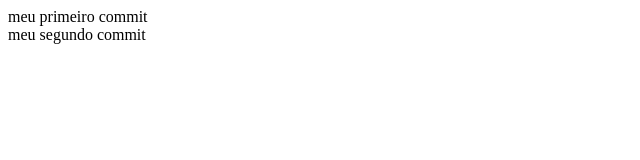
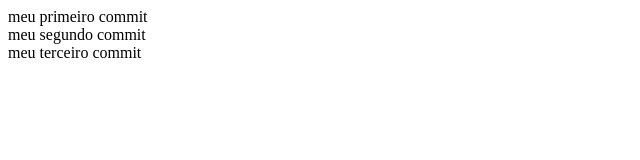
Before and after one commit to Dheniffeerr/primeiro_commit, a plain HTML site: page index.html in a window 1280 px wide. Shown: the whole page, without its empty margins (0-640 px from the left). Drawn offline with Linux system fonts and the light colour scheme.

Commit message:
terceiro_commit

```diff
--- a/index.html
+++ b/index.html
@@ -4,8 +4,8 @@
  </head>
  <body>
  meu primeiro commit<br>
- meu segundo commit
-
+ meu segundo commit <br>
+ meu terceiro commit
 
  </body>
  </html>
```
